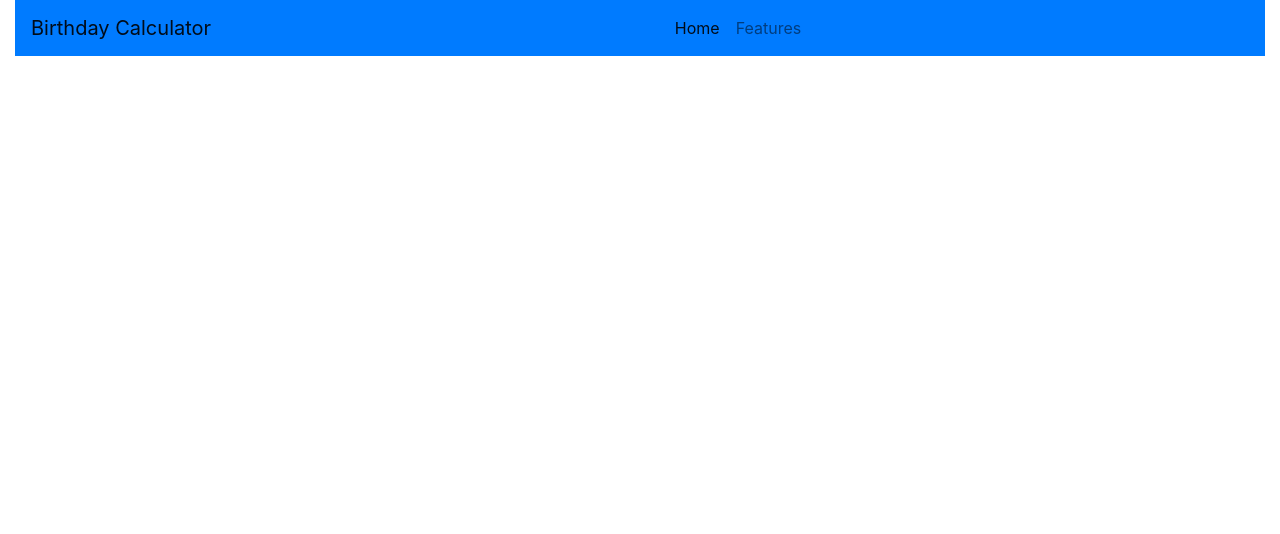
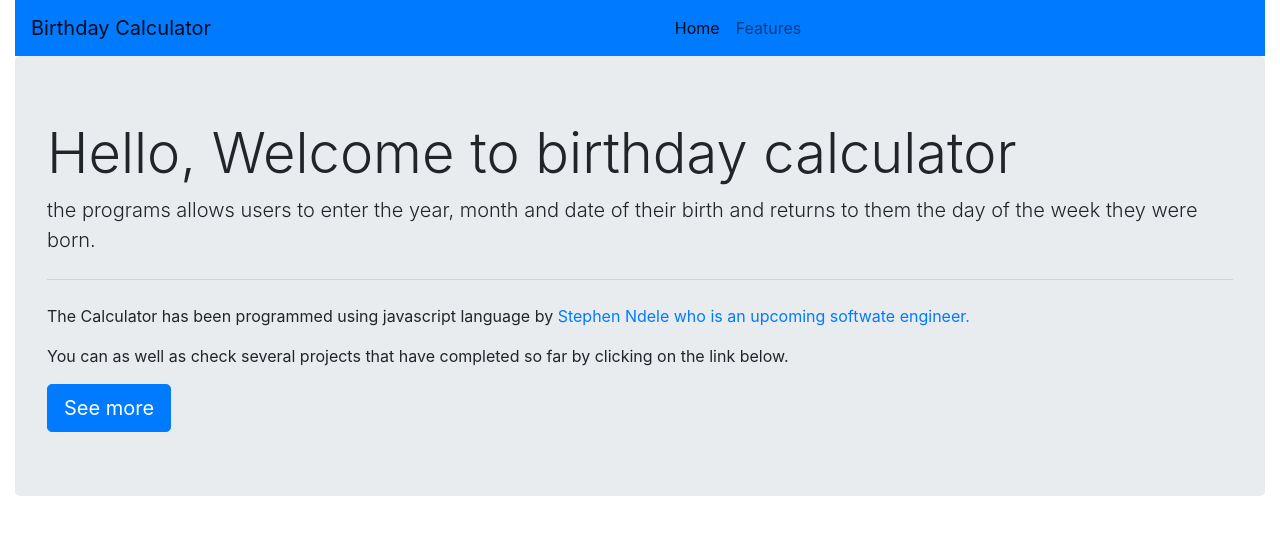
Before and after one commit to stephenndele/birthday-calculator, a plain HTML site: page index.html in a window 1280 px wide. Drawn offline with nearby package versions, Linux system fonts and the light colour scheme.

Commit message:
Add jumbotron

```diff
--- a/index.html
+++ b/index.html
@@ -8,7 +8,7 @@
 
 </head>
 <body>
-    <div class="container-fluid ">
+    <div class="container-fluid">
         <nav class="navbar navbar-expand-lg navbar-light bg-primary text-center">
             <a class="navbar-brand" href="#">Birthday Calculator</a>
             <button class="navbar-toggler" type="button" data-toggle="collapse" data-target="#navbarNav" aria-controls="navbarNav" aria-expanded="false" aria-label="Toggle navigation">
@@ -27,6 +27,18 @@
             </div>
           </nav>
     </div>
+    <div class="container-fluid">
+        <div class="jumbotron">
+            <h1 class="display-4">Hello, Welcome to birthday calculator</h1>
+            <p class="lead"> the programs allows users to enter the year, month and date of their birth and returns to them the day of the week they were born.
+                </p>
+            <hr class="my-4">
+            <p>The Calculator has been programmed using javascript language by <a href="https://stephenndele.github.io/portfolio-stephen/"> Stephen Ndele who is an upcoming softwate engineer.</a></p>
+            <p>You can as well as check several projects that have completed so far by clicking on the link below.</p>
+            <a class="btn btn-primary btn-lg" href="https://github.com/stephenndele" role="button">See more</a>
+          </div>
+    </div>
+
 
 
 
```
